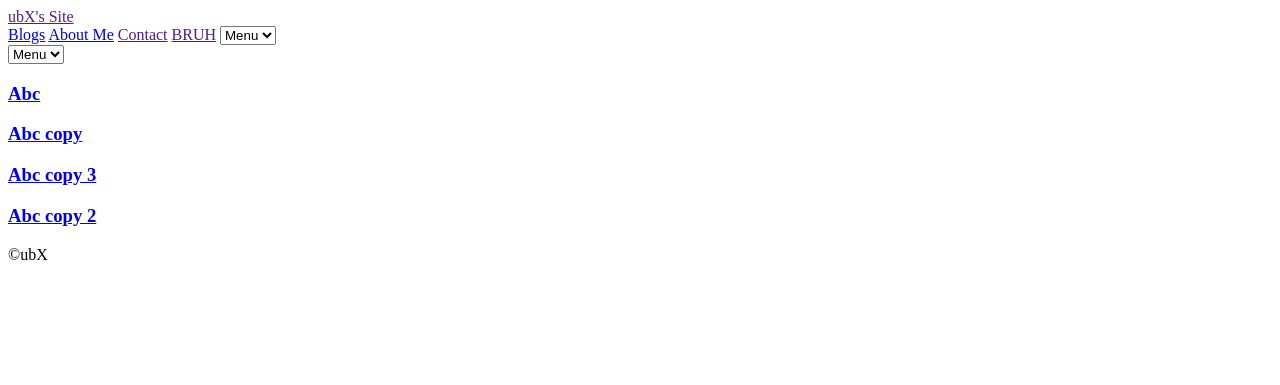
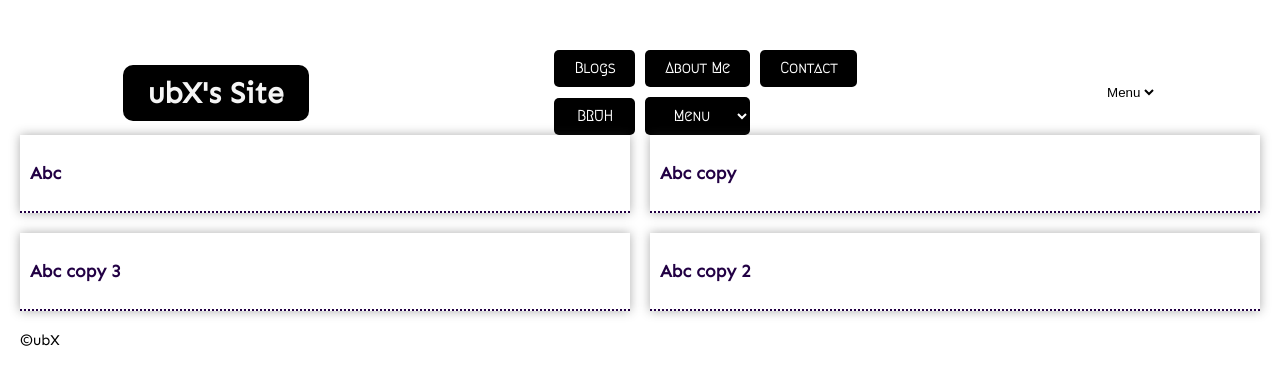
Before and after one commit to ubXisHere/ubXisHere.github.io, a Jekyll site: the page built from posts/index.html, in a window 1280 px wide. Shown: the top 385 px of the page. Built offline with Jekyll 4.4.1, drawn with Linux system fonts in a browser that asks for light colours; the list of posts is cut into pages by our own code.

Commit message:
update urls

```diff
--- a/_layouts/default.html
+++ b/_layouts/default.html
@@ -9,7 +9,7 @@
     <meta http-equiv="X-UA-Compatible" content="IE=edge">
     <meta name="viewport" content="width=device-width, initial-scale=1.0">
     <title>{{page.title}} | {{site.title}}</title>
-    <link rel="stylesheet" href="{{site.baseurl}}assets/css/main.css">
+    <link rel="stylesheet" href="{{site.baseurl}}/assets/css/main.css">
 </head>
 <body>
     {% include header.html %}
--- a/index.html
+++ b/index.html
@@ -9,7 +9,7 @@ title: HomePage
 {% assign posts = site.posts | sort: 'date' %}
 <div class="grid x2">
     {% for post in posts %}
-    <a class="clear grid-item" href="{{post.url | prepend: site.baseurl}}">
+    <a class="clear grid-item" href="{{site.baseurl}}/{{post.url}}">
         <h3>{{post.title}}</h3>
         <!-- <p>{{post}}</p> -->
     </a>
--- a/posts/index.html
+++ b/posts/index.html
@@ -3,7 +3,7 @@ layout: default
 ---
 <div class="grid x2">
 {% for post in paginator.posts %}
-<a class="clear grid-item" href="{{post.url | prepend: site.baseurl}}"><h3>{{post.title}}</h3></a>
+<a class="clear grid-item" href="{{site.baseurl}}/{{post.url}}"><h3>{{post.title}}</h3></a>
 {% endfor %}
 
 </div>
```
